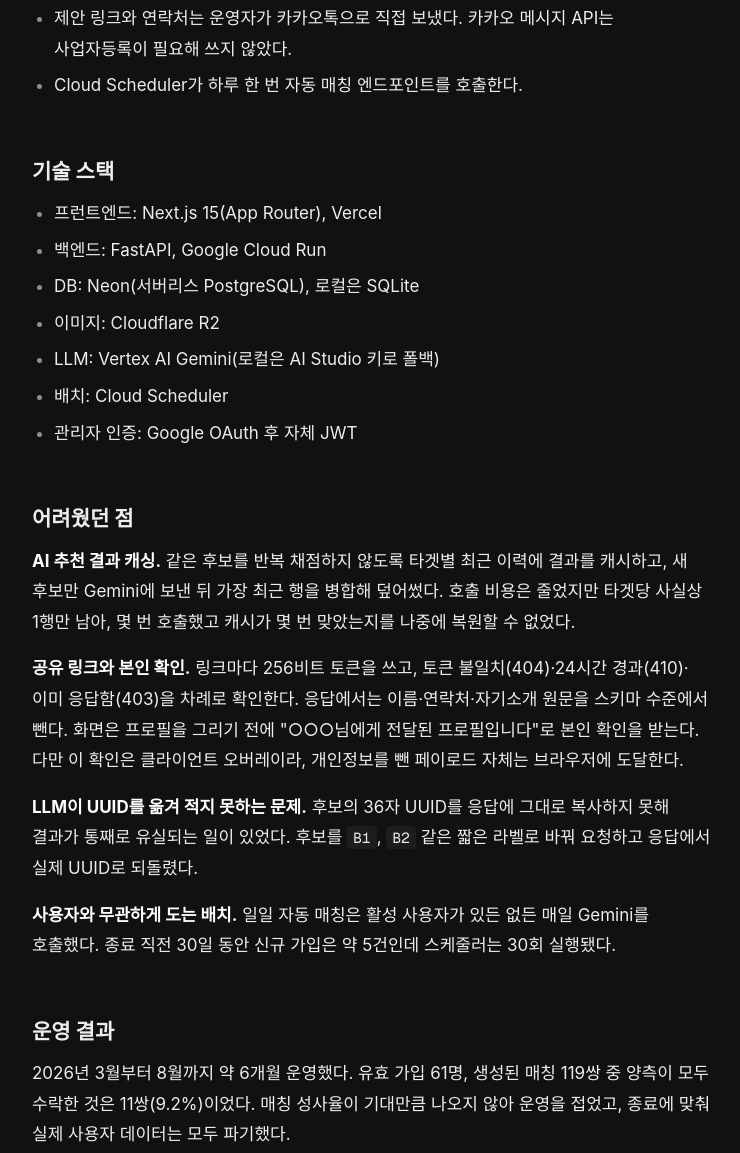
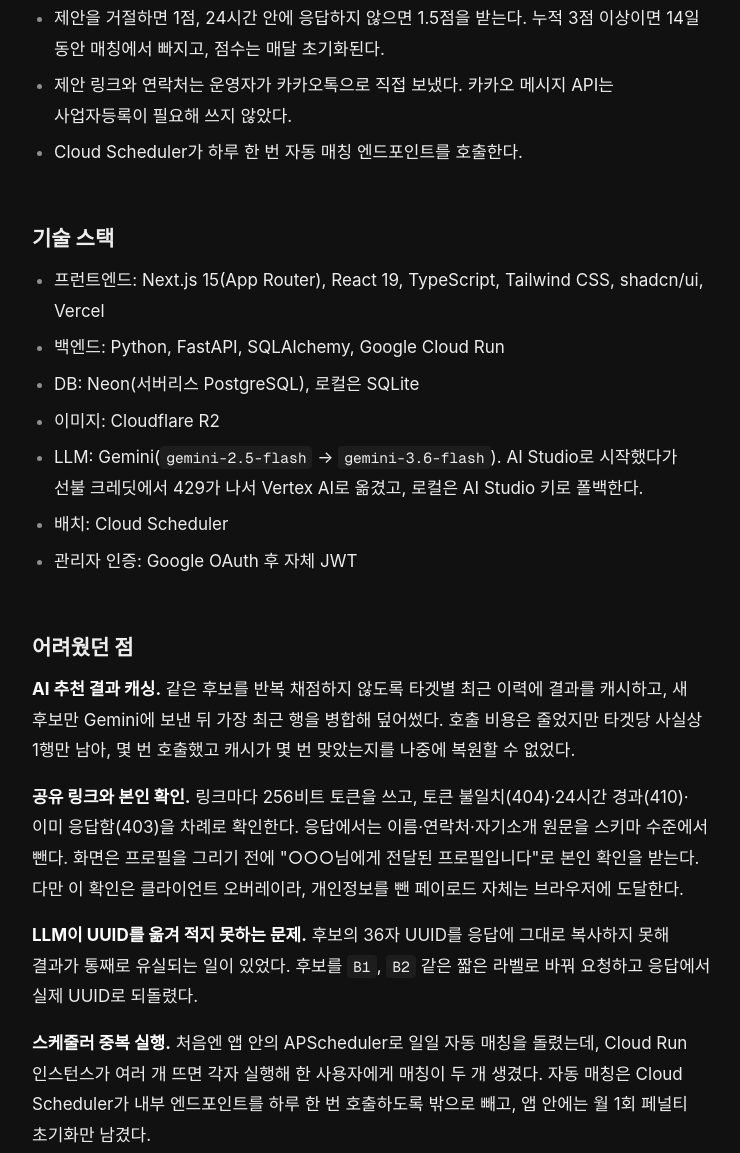
Before and after one commit to yj9404/0jin, an Astro site: page /projects/two-degrees in a window 1280 px wide. Shown: the part 1521-2674 px from the top of the page, without its empty margins (48-788 px from the left). Built offline with nearby package versions, Linux system fonts and the light colour scheme; Astro itself is replaced by a stand-in of ours; a web font is replaced by a local one.

Commit message:
docs: 투디그리 상세 페이지 보강
- 구조: 페널티 규칙 추가
- 기술 스택: 프레임워크·언어, Gemini 모델과 Vertex AI 전환 이유 추가
- 어려웠던 점: 스케줄러 중복 실행 문제 추가
- 운영 결과: AI 점수 대비 성사율, GCP 비용, 배치 단락 이동

Co-Authored-By: Claude Opus 5.5 <noreply@anthropic.com>

```diff
--- a/src/content/projects/two-degrees.mdx
+++ b/src/content/projects/two-degrees.mdx
@@ -8,16 +8,17 @@
 - 사용자는 다단계 폼으로 프로필과 원하는·기피하는 조건을 등록한다. 사진은 브라우저가 presigned URL로 Cloudflare R2에 직접 올린다.
 - 관리자는 Gemini로 후보를 채점해(1:N 추천, N:M 배치 추천) 매칭을 만든다. 같은 추천인끼리, 이미 매칭된 조합, 진행 중·정지 사용자는 후보에서 자동으로 빠진다.
 - 매칭이 만들어지면 24시간 만료되는 공유 링크로 상대 프로필을 보여 준다. 양측이 모두 수락해야 연락처를 교환한다.
+- 제안을 거절하면 1점, 24시간 안에 응답하지 않으면 1.5점을 받는다. 누적 3점 이상이면 14일 동안 매칭에서 빠지고, 점수는 매달 초기화된다.
 - 제안 링크와 연락처는 운영자가 카카오톡으로 직접 보냈다. 카카오 메시지 API는 사업자등록이 필요해 쓰지 않았다.
 - Cloud Scheduler가 하루 한 번 자동 매칭 엔드포인트를 호출한다.
 
 ## 기술 스택
 
-- 프런트엔드: Next.js 15(App Router), Vercel
-- 백엔드: FastAPI, Google Cloud Run
+- 프런트엔드: Next.js 15(App Router), React 19, TypeScript, Tailwind CSS, shadcn/ui, Vercel
+- 백엔드: Python, FastAPI, SQLAlchemy, Google Cloud Run
 - DB: Neon(서버리스 PostgreSQL), 로컬은 SQLite
 - 이미지: Cloudflare R2
-- LLM: Vertex AI Gemini(로컬은 AI Studio 키로 폴백)
+- LLM: Gemini(`gemini-2.5-flash` → `gemini-3.6-flash`). AI Studio로 시작했다가 선불 크레딧에서 429가 나서 Vertex AI로 옮겼고, 로컬은 AI Studio 키로 폴백한다.
 - 배치: Cloud Scheduler
 - 관리자 인증: Google OAuth 후 자체 JWT
 
@@ -29,8 +30,10 @@
 
 **LLM이 UUID를 옮겨 적지 못하는 문제.** 후보의 36자 UUID를 응답에 그대로 복사하지 못해 결과가 통째로 유실되는 일이 있었다. 후보를 `B1`, `B2` 같은 짧은 라벨로 바꿔 요청하고 응답에서 실제 UUID로 되돌렸다.
 
-**사용자와 무관하게 도는 배치.** 일일 자동 매칭은 활성 사용자가 있든 없든 매일 Gemini를 호출했다. 종료 직전 30일 동안 신규 가입은 약 5건인데 스케줄러는 30회 실행됐다.
+**스케줄러 중복 실행.** 처음엔 앱 안의 APScheduler로 일일 자동 매칭을 돌렸는데, Cloud Run 인스턴스가 여러 개 뜨면 각자 실행해 한 사용자에게 매칭이 두 개 생겼다. 자동 매칭은 Cloud Scheduler가 내부 엔드포인트를 하루 한 번 호출하도록 밖으로 빼고, 앱 안에는 월 1회 페널티 초기화만 남겼다.
 
 ## 운영 결과
 
 2026년 3월부터 8월까지 약 6개월 운영했다. 유효 가입 61명, 생성된 매칭 119쌍 중 양측이 모두 수락한 것은 11쌍(9.2%)이었다. 매칭 성사율이 기대만큼 나오지 않아 운영을 접었고, 종료에 맞춰 실제 사용자 데이터는 모두 파기했다.
+
+실제로 만든 매칭의 AI 적합도 점수는 평균 78.6점이었지만 성사율은 9.2%였다. 점수는 조건 문장이 서로 맞는지만 볼 뿐, 실제 결정 요인은 반영하지 못했다. 6개월 GCP 비용은 16,627원이었고 그중 64%가 LLM 호출이었다. 일일 자동 매칭은 활성 사용자가 있든 없든 매일 Gemini를 호출해, 종료 직전 30일 동안 신규 가입은 약 5건인데 스케줄러는 30회 실행됐다.
```
